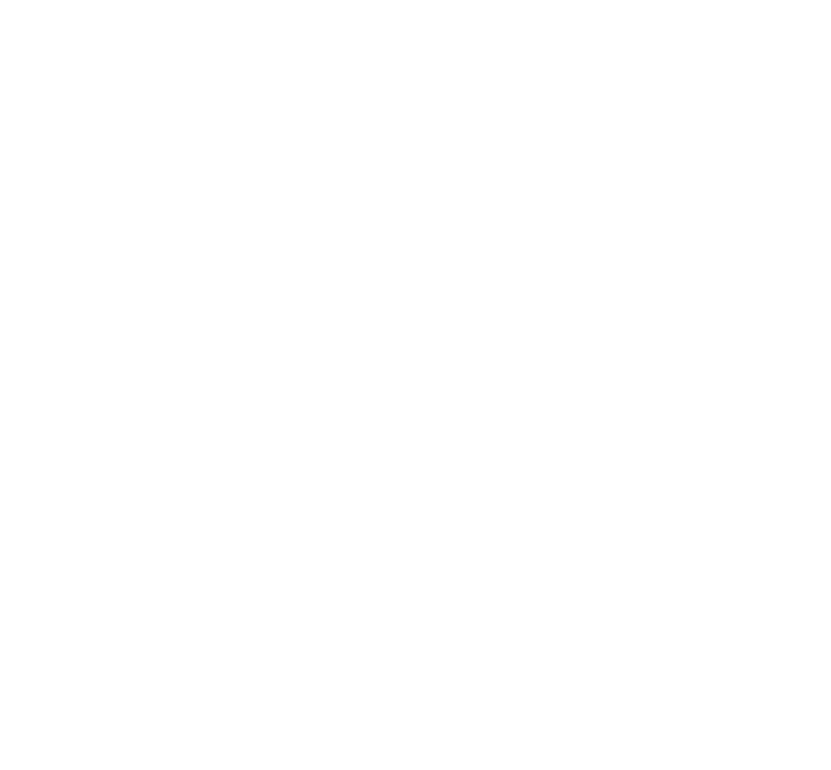
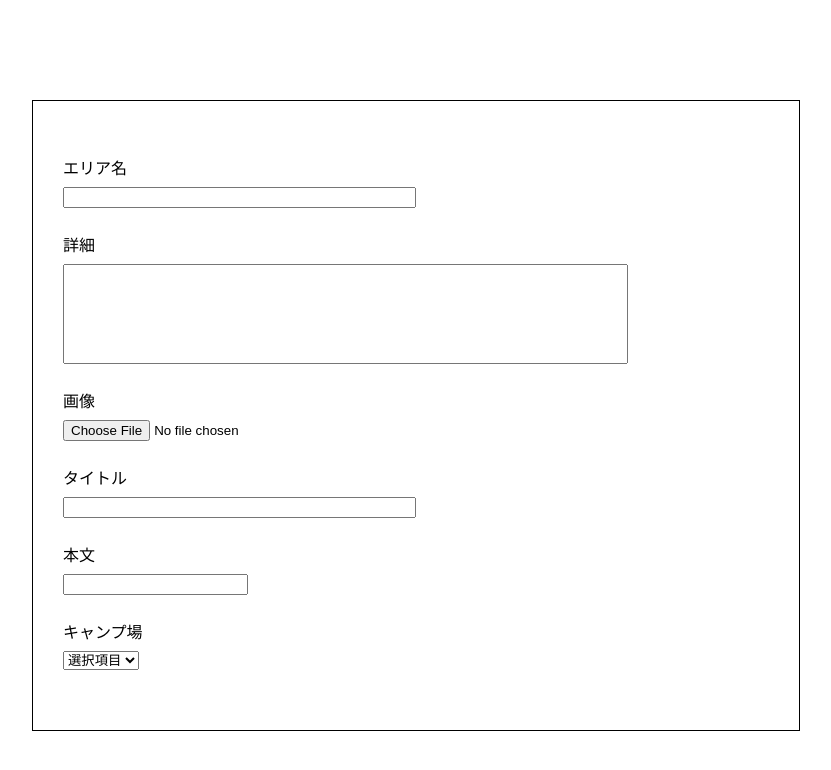
Before and after one commit to kenjiish/bushouse, a plain HTML site: page Admin/Area/create_new_area.html in a window 1280 px wide. Shown: the whole page, without its empty margins (224-1055 px from the left). Drawn offline with Linux system fonts and the light colour scheme.

Commit message:
リストのデザイン変更とフォームのパーツ作成

```diff
--- a/Admin/Area/create_new_area.html
+++ b/Admin/Area/create_new_area.html
@@ -8,9 +8,41 @@
 	</head>
 
 	<body>
-		<div class="">
-			<div class="">
-
+		<div class="form_wrapper">
+			<div class="form_bg">
+				<div class="form_title"></div>
+				<div class="form_box">
+					<form>
+					<div class="form_block">
+					 <label for="name" class="value_name">エリア名</label>
+					 <input type="text" class="value value_short_text">
+					</div>
+					<div class="form_block">
+					 <label for="description" class="value_name">詳細</label>
+					 <input type="text" class="value value_long_text">
+					</div>
+					<div class="form_block">
+					 <label for="image" class="value_name">画像</label>
+					 <input type="file" class="value value_file">
+					</div>
+					<div class="form_block">
+					 <label for="title" class="value_name">タイトル</label>
+					 <input type="text" class="value value_short_text">
+					</div>
+					<div class="form_block">
+					 <label for="" class="value_name">本文</label>
+					 <input type="ckeditor" class="value value_ckeditor">
+					</div>
+					<div class="form_block">
+					 <label for="" class="value_name">キャンプ場</label>
+					 <select name="pull_down" class="value value_pull_down">
+					 	<option value="0">選択項目</option>
+					 	<option value="0">選択項目</option>
+					 	<option value="0">選択項目</option>
+					 </select>
+					</div>
+					</form>
+				</div>
 			</div>
 
 		</div>
--- a/Admin/css/styles.css
+++ b/Admin/css/styles.css
@@ -251,7 +251,7 @@ body {
 
 
 
-/******************************List******************************/
+/******************************sidebar******************************/
 
 .sidebar{
 	width:15%;
@@ -268,7 +268,7 @@ body {
 
 .sidebar_bg{
 	height:100%;
-	background-color:rgba(0,4,53,0.5);
+	background-color:rgba(0,4,53,0.6);
 }
 
 
@@ -298,10 +298,14 @@ body {
 }
 
 
+/******************************list******************************/
+
+
+
 
 .list_wrapper {
 	box-sizing:border-box;
-	padding-bottom:150px;
+	padding-bottom:50px;
 	padding-top:0px;
 	background-color:rgba(255,255,255,0);
 }
@@ -458,3 +462,43 @@ body {
 	padding:15px 50px;
 	color:#000000;
 }
+
+
+/******************************form******************************/
+
+.form_box {
+	width:60%;
+	margin-right:20%;
+	margin-left:20%;
+	margin-top:100px;
+	margin-bottom:50px;
+	padding:30px;
+	border:1px solid  black;
+}
+
+.value_name{
+	display:block;
+	text-align:left;
+	padding-bottom:10px;
+}
+
+
+.form_block {
+	margin:30px 0px;
+}
+
+.value {
+	display:block;
+
+
+}
+
+.value_short_text {
+	width:50%;
+
+}
+
+.value_long_text {
+	width:80%;
+	height:100px;
+}
```
Also changed, not shown: Admin/Area/index.html (+2 -0 lines), Admin/Blog/index.html (+2 -0 lines), Admin/Client/index.html (+2 -0 lines), Admin/News/index.html (+3 -1 lines), Admin/Review/index.html (+2 -0 lines), Admin/Tag/index.html (+2 -0 lines), Admin/User/index.html (+2 -0 lines), 1 other file.
